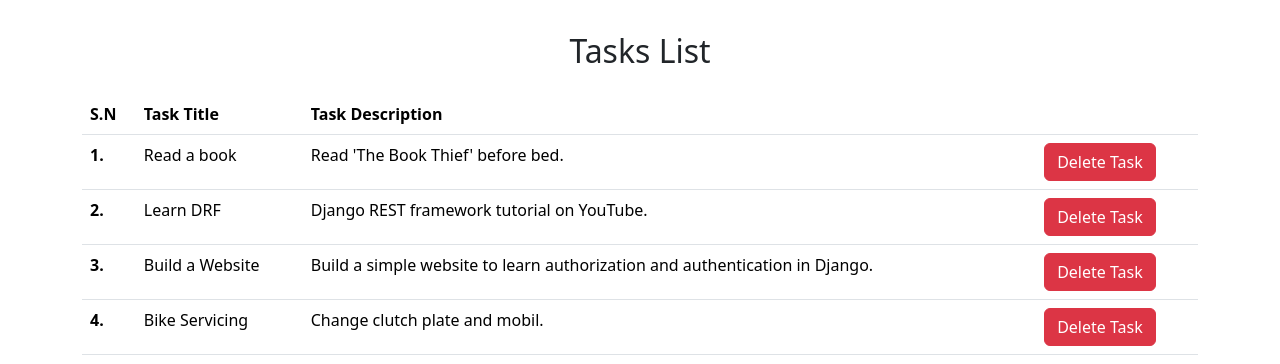
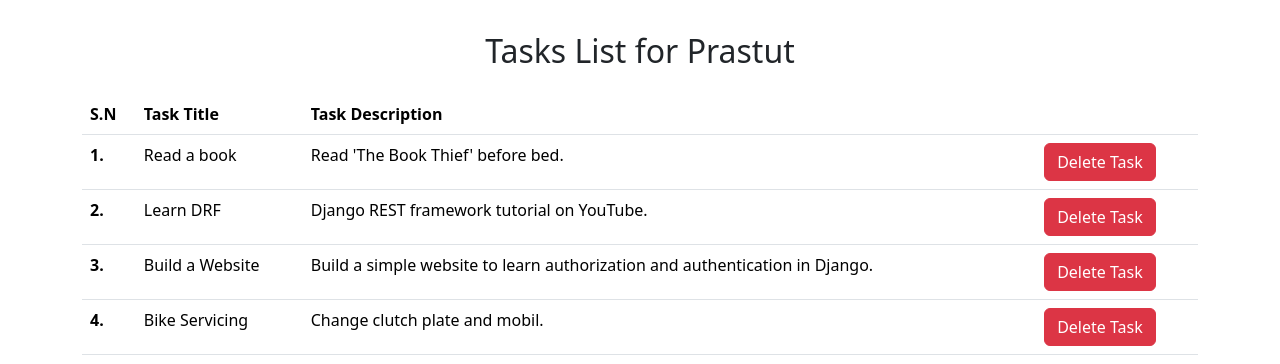
Before and after one commit to nepalprastut/ToDoList_App, a Django app: page /tasks in a window 1280 px wide. Shown: the part 56-420 px from the top of the page. Run offline with Django 3.2, Linux system fonts and the light colour scheme; data comes from the database, SQL or seed files in the repository.

Commit message:
Text added to tasks.html

```diff
--- a/templates/tasks.html
+++ b/templates/tasks.html
@@ -35,7 +35,7 @@
 
     <div class="container my-3">
         <h2 class="text-center py-3">
-            Tasks List
+            Tasks List for Prastut
         </h2>
         <table class="table">
             <thead>
```
